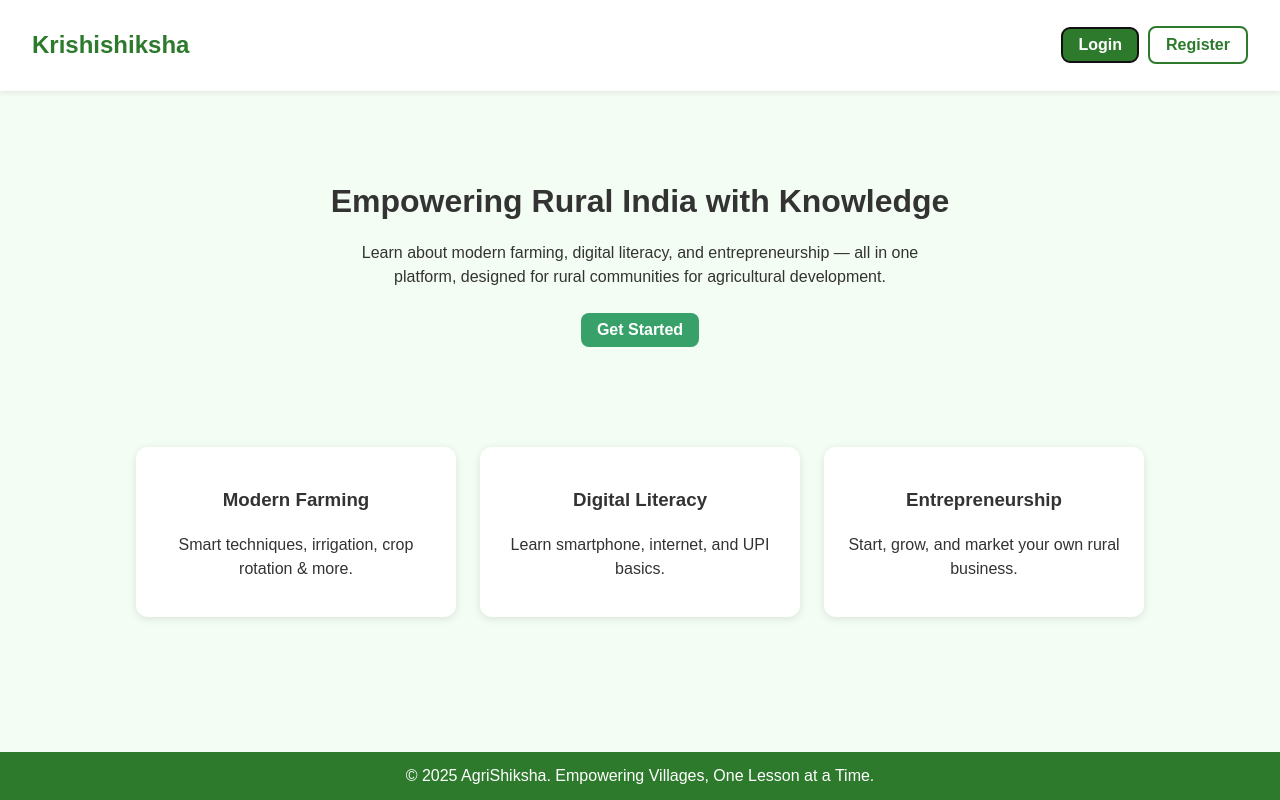
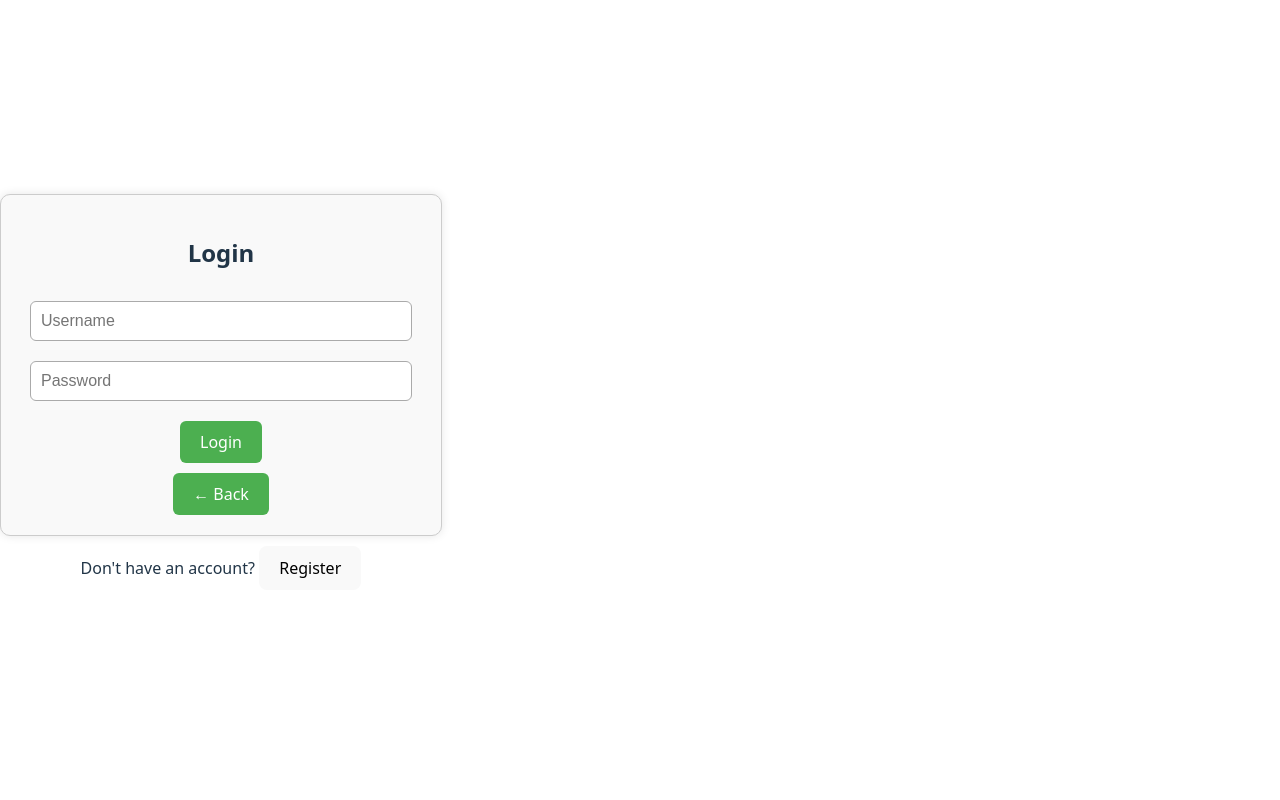
Before and after one commit to Anindito05/Krishisiksha, a React (Vite) app in the folder first-react-app/: page / in a window 1280 px wide. Both pictures are taken after a click on the button "Login". Built offline with nearby package versions, Linux system fonts and the light colour scheme.

Commit message:
Updated project with latest changes

```diff
--- a/first-react-app/src/App.jsx
+++ b/first-react-app/src/App.jsx
@@ -1,37 +1,79 @@
 import { useState } from "react";
-import Login from "./FirstComponents/Login"; // ✅ Import Login
+import Login from "./FirstComponents/Login";
 import Register from "./FirstComponents/RegisterFile";
 import Dashboard from "./FirstComponents/Dashboard";
-import LandingPage from "./LandingPage"; // ✅ Ensure this path is correct
+import LandingPage from "./LandingPage";
 
 function App() {
+  // Stores the currently logged-in user's username
   const [user, setUser] = useState(localStorage.getItem("loggedInUser"));
+
+  // Determines if the Landing Page should be shown
   const [showLanding, setShowLanding] = useState(true);
 
-  const handleLogin = (email) => {
-    localStorage.setItem("loggedInUser", email);
-    setUser(email);
+  // Controls whether to show Login or Register (true = Login, false = Register)
+  const [showLogin, setShowLogin] = useState(true);
+
+  // Called when user logs in successfully
+  const handleLogin = (username) => {
+    localStorage.setItem("loggedInUser", username);
+    setUser(username);
   };
 
+  // Logout clears the logged-in user and goes back to landing
   const handleLogout = () => {
     localStorage.removeItem("loggedInUser");
     setUser(null);
-    setShowLanding(true);
+    setShowLanding(true);  // Go back to Landing after logout
+    setShowLogin(true);    // Default to login page next time
   };
 
+  // If a user is logged in, show the Dashboard
   if (user) {
     return <Dashboard user={user} onLogout={handleLogout} />;
   }
 
+  // If user hasn't clicked Get Started yet, show Landing
   if (showLanding) {
-    return <LandingPage onGetStarted={() => setShowLanding(false)} />;
+    return (
+      <LandingPage
+        onGetStarted={() => setShowLanding(false)} // Triggered by Get Started / Login / Register
+        onLoginClick={() => {
+          setShowLanding(false);
+          setShowLogin(true);
+        }}
+        onRegisterClick={() => {
+          setShowLanding(false);
+          setShowLogin(false);
+        }}
+      />
+    );
   }
 
+  // Otherwise, show either Login or Register
   return (
-    <>
-      <Login onLogin={handleLogin} /> {/* 👈 Pass the onLogin prop to Login */}
-      <Register />
-    </>
+    <div>
+      {showLogin ? (
+        <>
+          <Login
+            onLogin={handleLogin}
+            onBack={() => setShowLanding(true)} // Go back to LandingPage
+          />
+          <p style={{ textAlign: "center", marginTop: "10px" }}>
+            Don't have an account?{" "}
+            <button onClick={() => setShowLogin(false)}>Register</button>
+          </p>
+        </>
+      ) : (
+        <>
+          <Register onBack={() => setShowLanding(true)} />
+          <p style={{ textAlign: "center", marginTop: "10px" }}>
+            Already have an account?{" "}
+            <button onClick={() => setShowLogin(true)}>Login</button>
+          </p>
+        </>
+      )}
+    </div>
   );
 }
 
--- a/first-react-app/src/FirstComponents/Login.css
+++ b/first-react-app/src/FirstComponents/Login.css
@@ -1,80 +1,48 @@
-/* Login.css */
-body {
-    margin: 0;
-    padding: 0;
-    font-family: Arial, sans-serif;
-    background: linear-gradient(to right, #e0f7e9, #c3f1dd);
-  }
-
-  .login-container {
+.form-wrapper {
   display: flex;
   justify-content: center;
   align-items: center;
-    height: 100vh;
+  height: 100vh; /* full vertical height */
+  background-color: #f0f0f0;
 }
 
-  .login-form {
-    background-color: white;
-    padding: 2rem;
+.form-container {
+  max-width: 400px;
   width: 100%;
-    max-width: 400px;
-    border-radius: 12px;
-    box-shadow: 0 0 20px rgba(0, 128, 0, 0.2);
+  padding: 20px;
+  border: 1px solid #ccc;
+  border-radius: 10px;
+  text-align: center;
+  background-color: #f9f9f9;
+  box-shadow: 0 0 10px rgba(0, 0, 0, 0.1);
 }
 
-  .login-form h2 {
-    text-align: center;
-    color: #2e7d32;
-    margin-bottom: 1.5rem;
+.form-container h2 {
+  margin-bottom: 20px;
 }
 
-  .form-group {
-    margin-bottom: 1rem;
+.form-container input {
+  width: 90%;
+  padding: 10px;
+  margin: 10px 0;
+  font-size: 1rem;
+  border: 1px solid #aaa;
+  border-radius: 6px;
 }
 
-  .form-group label {
-    display: block;
-    margin-bottom: 6px;
-    font-weight: 500;
+.form-container button {
+  padding: 10px 20px;
+  font-size: 1rem;
+  margin-top: 10px;
+  cursor: pointer;
+  border: none;
+  border-radius: 6px;
+  background-color: #4CAF50;
+  color: white;
 }
 
-  .form-group input {
-    width: 100%;
-    padding: 10px;
-    border: 1px solid #ccc;
-    border-radius: 6px;
-    font-size: 14px;
+.back-button {
+  margin-top: 20px;
+  background-color: #ddd;
+  color: black;
 }
-
-  .form-footer {
-    display: flex;
-    justify-content: space-between;
-    align-items: center;
-    font-size: 14px;
-    margin-bottom: 1rem;
-  }
-
-  .form-footer a {
-    color: #2e7d32;
-    text-decoration: none;
-  }
-
-  .form-footer a:hover {
-    text-decoration: underline;
-  }
-
-  .login-button {
-    width: 100%;
-    padding: 12px;
-    background-color: #2e7d32;
-    border: none;
-    color: white;
-    font-size: 16px;
-    border-radius: 6px;
-    cursor: pointer;
-    transition: background-color 0.3s ease;
-  }
-
-  .login-button:hover {
-    background-color: #27642b;
-  }
--- a/first-react-app/src/FirstComponents/Login.jsx
+++ b/first-react-app/src/FirstComponents/Login.jsx
@@ -1,51 +1,43 @@
-import React, { useState } from "react";
+import { useState } from "react";
 import "./Login.css";
 
-export default function Login({ onLogin }) {
-  const [email, setEmail] = useState("");
+function Login({ onLogin, onBack }) {
+  const [username, setUsername] = useState("");
   const [password, setPassword] = useState("");
 
-  const handleLogin = (e) => {
+  const handleSubmit = (e) => {
     e.preventDefault();
-    if (email && password) {
-      onLogin(email); // Trigger login
+    const storedUser = JSON.parse(localStorage.getItem("user"));
+    if (storedUser && storedUser.username === username && storedUser.password === password) {
+      onLogin(username);
     } else {
-      alert("Please enter both email and password.");
+      alert("Invalid credentials");
     }
   };
 
   return (
-    <div className="login-container">
-      <form className="login-form" onSubmit={handleLogin}>
+    <div className="form-container">
       <h2>Login</h2>
-        <div className="form-group">
-          <label>Email</label>
+      <form onSubmit={handleSubmit}>
         <input
-            type="email"
-            placeholder="Enter your email"
-            value={email}
-            onChange={(e) => setEmail(e.target.value)}
+          type="text"
+          placeholder="Username"
+          value={username}
           required
+          onChange={(e) => setUsername(e.target.value)}
         />
-        </div>
-        <div className="form-group">
-          <label>Password</label>
         <input
           type="password"
-            placeholder="Enter your password"
+          placeholder="Password"
           value={password}
+          required
           onChange={(e) => setPassword(e.target.value)}
-            required
         />
-        </div>
-        <div className="form-footer">
-          <label className="checkbox">
-            <input type="checkbox" /> Remember me
-          </label>
-          <a href="#">Forgot password?</a>
-        </div>
-        <button type="submit" className="login-button">Log In</button>
+        <button type="submit">Login</button>
       </form>
+      <button className="back-button" onClick={onBack}>← Back</button>
     </div>
   );
 }
+
+export default Login;
--- a/first-react-app/src/FirstComponents/RegisterFile.jsx
+++ b/first-react-app/src/FirstComponents/RegisterFile.jsx
@@ -1,38 +1,56 @@
-import {useState} from "react";
+import { useState } from "react";
+import "./login.css"; // using the same CSS for both login & register for consistency
 
-function Register(){
-  const [email,setEmail]=useState("");
-  const [password,setPassword]=useState("");
-  const handleRegister=(e)=>{
+function Register({ onBack }) {
+  const [username, setUsername] = useState("");
+  const [password, setPassword] = useState("");
+  const [state, setState] = useState("");
+
+  const handleRegister = (e) => {
     e.preventDefault();
-    localStorage.setItem("user", JSON.stringify({ email, password }));
-    alert("Registered successfully! You can now login.");
+
+    // Save user details to localStorage
+    localStorage.setItem("user", JSON.stringify({ username, password, state }));
+    alert("Registered successfully! Now you can login.");
+
+    // Clear input fields
+    setUsername("");
+    setPassword("");
+    setState("");
   };
+
   return (
-    <div style={{maxWidth: "400px",margin: "auto"}}>
+    <div className="form-wrapper">
+      <div className="form-container">
         <h2>Register</h2>
         <form onSubmit={handleRegister}>
           <input
-          type="email"
-          placeholder="Email"
-          value={email}
+            type="text"
+            placeholder="Username"
+            value={username}
             required
-          onChange={(e)=>setEmail(e.target.value)}
-          style={{width: "100%",padding: "8px",marginBottom: "10px"}}
+            onChange={(e) => setUsername(e.target.value)}
           />
           <input
             type="password"
             placeholder="Password"
             value={password}
             required
-          onChange={(e)=>setPassword(e.target.value)}
-          style={{width: "100%",padding:"8px",marginBottom: "10px"}}
+            onChange={(e) => setPassword(e.target.value)}
           />
-        <button type="submit" style={{padding: "10px 20px"}}>
-          Register
-        </button>
+          <input
+            type="text"
+            placeholder="Living State"
+            value={state}
+            required
+            onChange={(e) => setState(e.target.value)}
+          />
+          <button type="submit">Register</button>
         </form>
+        <button className="back-button" onClick={onBack}>← Back</button>
+      </div>
     </div>
   );
 }
+
 export default Register;
--- a/first-react-app/src/LandingPage.jsx
+++ b/first-react-app/src/LandingPage.jsx
@@ -1,14 +1,14 @@
 import React from 'react';
 import './LandingPage.css';
 
-const LandingPage = () => {
+const LandingPage = ({ onGetStarted, onLoginClick, onRegisterClick }) => {
   return (
     <div className="landing-container">
       <header className="header">
         <h1 className="logo">Krishishiksha</h1>
         <div className="header-buttons">
-          <button className="button primary">Login</button>
-          <button className="button secondary">Register</button>
+          <button className="button primary" onClick={onLoginClick}>Login</button>
+          <button className="button secondary" onClick={onRegisterClick}>Register</button>
         </div>
       </header>
       <section className="hero">
@@ -17,7 +17,9 @@ const LandingPage = () => {
           Learn about modern farming, digital literacy, and entrepreneurship — all in one platform,
           designed for rural communities for agricultural development.
         </p>
-        <button className="button get-started">Get Started</button>
+        <button className="button get-started" onClick={onGetStarted}>
+          Get Started
+        </button>
       </section>
       <section className="features">
         <div className="card">
@@ -39,4 +41,5 @@ const LandingPage = () => {
     </div>
   );
 };
+
 export default LandingPage;
```
Also changed, not shown: first-react-app/src/FirstComponents/Dashboard.jsx (+7 -8 lines). Lines whose indentation alone changed are shown as unchanged.
